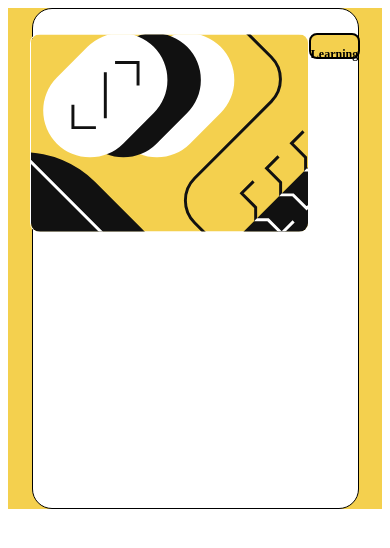
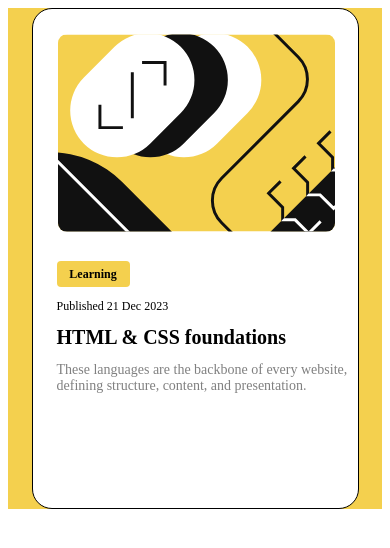
Before and after one commit to carlosafernandezv/blogPreviewCard, a plain HTML site: page index.html in a window 390 px wide. Drawn offline with Linux system fonts and the light colour scheme.

Commit message:
agregue el titulo y el contenido de la tarjeta

```diff
--- a/index.html
+++ b/index.html
@@ -15,10 +15,15 @@
         <div class="card">
             <div class="imgContainer">
                 <img src="/images/illustration-article.svg" alt="illustration article">
+                <div class="botton">
+                    <p>Learning</p>
+                </div>
+                <p class="date">Published 21 Dec 2023</p>
+                <h1 class="title">HTML & CSS foundations</h1>
+                <p class="content">These languages are the backbone of every website, defining structure, content, and
+                    presentation.</p>
             </div>
-            <div class="botton">
-                <p>Learning</p>
-            </div>
+
 
         </div>
     </main>
--- a/style.css
+++ b/style.css
@@ -13,8 +13,8 @@
     }
 
     .card {
-        display: flex;
-        justify-content: center;
+
+
         border-radius: 20px;
         width: 327px;
         height: 501px;
@@ -31,18 +31,48 @@
         margin-top: 24px;
     }
 
+    .imgContainer{
+        margin-left: 24px;
+    }
+
     .botton {
         margin-top: 24px;
         height: 26px;
         width: 73px;
         background-color: hsl(47, 88%, 63%);
-        border: 2px solid black;
-        border-radius: 8px;
+
+        border-radius: 4px;
         font-size: 12px;
         font-family: Figtree;
         font-weight:800;
 
+        display: flex;
+        justify-content: center;
+        align-items: center;
+    }
+    .botton p {
 
+        text-align: center;
+    }
+    .date{
+        margin-top: 12px;
+        font-family: Figtree;
+        font-size: 12px;
+        font-weight: 500;
+    }
+    .title{
+        margin-top: 12px;
+        font-family: Figtree;
+        font-size: 20px;
+        font-weight: 800;
+
+    }
+    .content{
+        margin-top: 12px;
+        font-family: Figtree;
+        font-size: 14px;
+        font-weight: 500;
+        color: gray;
 
     }
 
```
